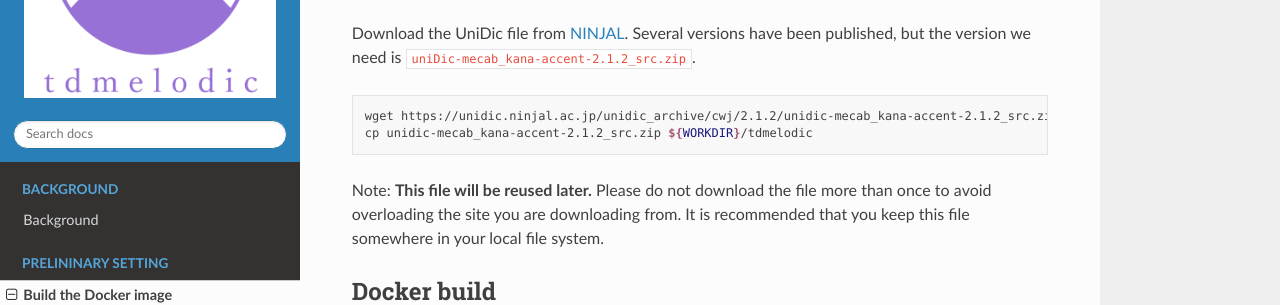
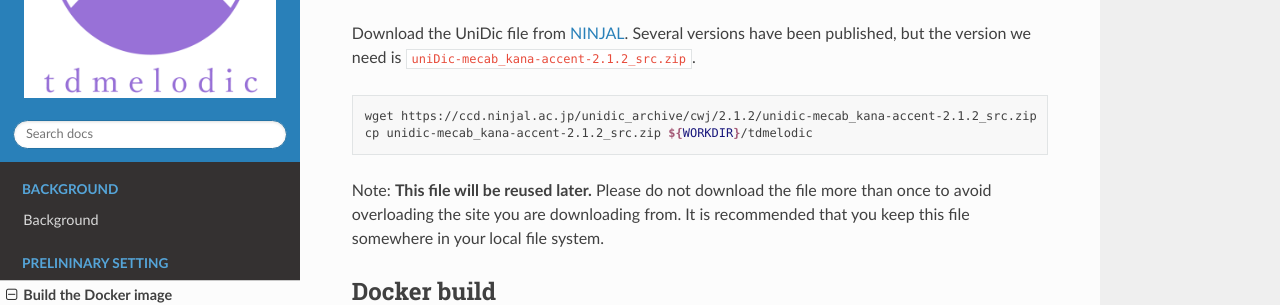
Before and after one commit to PKSHATechnology-Research/tdmelodic, a Sphinx documentation site: the page built from docs/pages/docker.md, in a window 1280 px wide and 900 px high, scrolled down 414 px. Shown: the part 151-456 px from the top of the window. Built offline with Sphinx 7.4.7 and the Read the Docs theme 2.0.0, drawn with Linux system fonts in a browser that asks for light colours; some of the changed lines change nothing that is shown.

Commit message:
relocation of the UniDic website (#19)

````diff
--- a/docs/pages/docker.md
+++ b/docs/pages/docker.md
@@ -16,11 +16,11 @@ git clone --depth 1 https://github.com/PKSHATechnology-Research/tdmelodic
 
 ### Download the UniDic dictionary file
 
-Download the UniDic file from [NINJAL](https://unidic.ninjal.ac.jp/).
+Download the UniDic file from [NINJAL](https://ccd.ninjal.ac.jp/unidic/).
 Several versions have been published, but the version we need is `uniDic-mecab_kana-accent-2.1.2_src.zip`.
 
 ```sh
-wget https://unidic.ninjal.ac.jp/unidic_archive/cwj/2.1.2/unidic-mecab_kana-accent-2.1.2_src.zip
+wget https://ccd.ninjal.ac.jp/unidic_archive/cwj/2.1.2/unidic-mecab_kana-accent-2.1.2_src.zip
 cp unidic-mecab_kana-accent-2.1.2_src.zip ${WORKDIR}/tdmelodic
 ```
 
````
Also changed, not shown: 2 other files.
